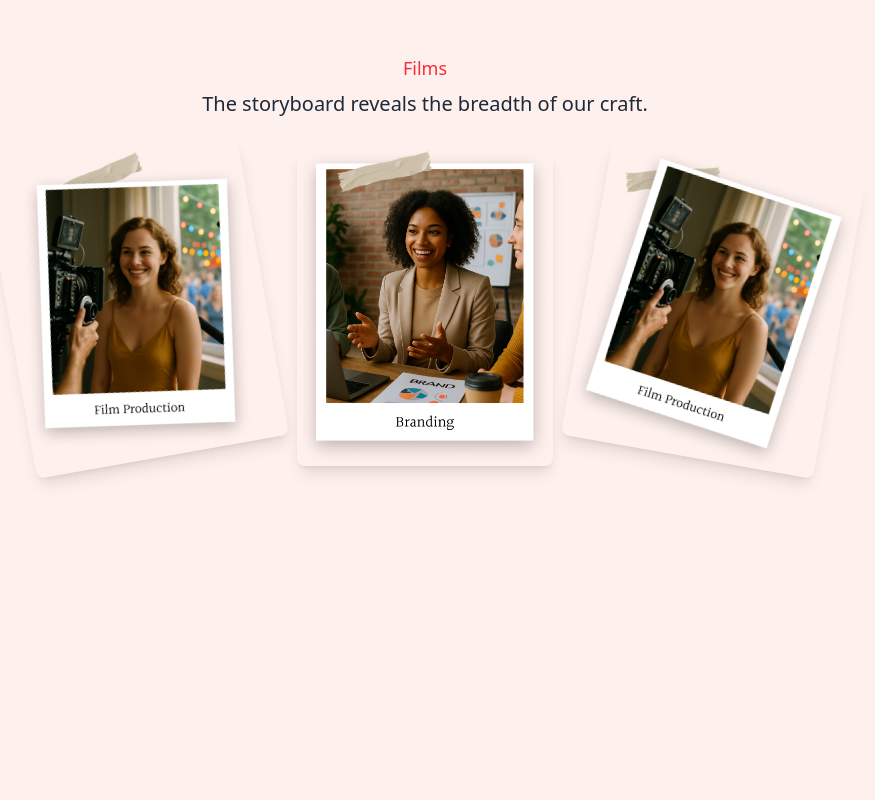
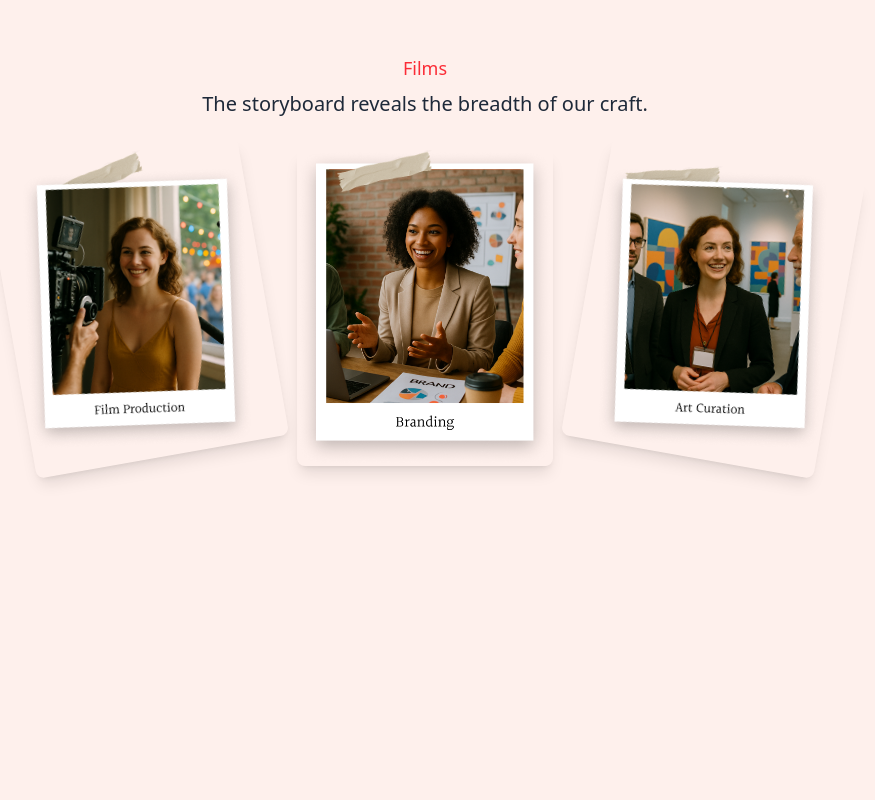
Before and after one commit to jashnnkhuranaa/ez_round1, a React (Vite) app in the folder ez_round1/: page / in a window 1280 px wide. Shown: the part 2540-3340 px from the top of the page, without its empty margins (215-1090 px from the left). Built offline with nearby package versions, Linux system fonts and the light colour scheme; a web font is replaced by a local one.

Commit message:
final changes

```diff
--- a/ez_round1/src/components/AboutUs.jsx
+++ b/ez_round1/src/components/AboutUs.jsx
@@ -1,10 +1,15 @@
 import React from "react";
+import  card1 from "../assets/aboutUs/10card.png";
+import card2 from "../assets/aboutUs/85card.png";
+import card3 from "../assets/aboutUs/50card.png";
+import arc from "../assets/aboutUs/arc.png";
+import mountain from "../assets/aboutUs/mountain.png";
 
 const AboutUs = () => {
   return (
     <section className="bg-[#FEF0EC] flex flex-col md:flex-row justify-between items-center px-6 md:px-20 py-16 min-h-screen overflow-hidden">
 
-      {/* LEFT SIDE */}
+
       <div className="md:w-1/2 flex flex-col gap-6 text-left">
         <h2 className="text-2xl md:text-3xl font-halant text-gray-800">
           A montage of familiar faces and names.
@@ -16,32 +21,32 @@ const AboutUs = () => {
           listening, creating, and building stories that matter.
         </p>
 
-        {/* Cards Section */}
+
         <div className="flex flex-wrap md:flex-nowrap gap-4 mt-6 items-center">
-          {/* 85+ Projects Card */}
+
           <img
-            src="/src/assets/aboutUs/85card.png"
+            src={card1}
             alt="Happy Clients"
             className="w-[130px] md:w-[150px] transform rotate-[3deg]"
           />
 
-          {/* 50+ Happy Clients Image */}
+
           <img
-            src="/src/assets/aboutUs/50card.png"
+            src={card2}
             alt="Happy Clients"
             className="w-[130px] md:w-[150px] left-5 transform rotate-[3deg]"
           />
 
-          {/* 10+ Experts Team Image */}
+
           <img
-            src="/src/assets/aboutUs/10card.png"
+            src={card3}
             alt="Experts Team"
             className="w-[130px] md:w-[150px] transform rotate-[2deg]"
           />
         </div>
       </div>
 
-      {/* RIGHT SIDE */}
+
       <div className="md:w-1/2 mt-12 md:mt-0 flex flex-col items-center text-center relative">
         <p
           className="font-island text-2xl md:text-3xl text-gray-800 leading-relaxed mb-10"
@@ -53,15 +58,15 @@ const AboutUs = () => {
           connect, and endure.
         </p>
 
-        {/* Arc + Mountain */}
+
         <div className="relative w-full flex justify-center items-center">
           <img
-            src="/src/assets/aboutUs/arc.png"
+            src={arc}
             alt="Brand Arc"
             className="w-[80%] md:w-[400px] mx-auto"
           />
           <img
-            src="/src/assets/aboutUs/mountain.png"
+            src={mountain}
             alt="Mountain Illustration"
             className="absolute bottom-[-10px] w-[50%] md:w-[280px]"
           />
--- a/ez_round1/src/components/Contact/ContactBackground.jsx
+++ b/ez_round1/src/components/Contact/ContactBackground.jsx
@@ -6,12 +6,12 @@ export default function ContactBackground() {
   return (
     <>
       <img
-        src={TopRight}
+        src={BottomLeft}
         alt="Top Right Pattern"
         className="absolute top-0 right-0 w-[380px] md:w-[450px] opacity-90"
       />
       <img
-        src={BottomLeft}
+        src={TopRight}
         alt="Bottom Left Pattern"
         className="absolute bottom-0 left-0 w-[420px] md:w-[500px] opacity-90"
       />
--- a/ez_round1/src/components/Services.jsx
+++ b/ez_round1/src/components/Services.jsx
@@ -1,9 +1,13 @@
 import React from "react";
+import strip from "../assets/services/strip.png";
+import girl1 from "../assets/services/girl1.png";
+import girl2 from "../assets/services/girl2.png";
+import girl3 from "../assets/services/girl3.png";
 
 const Services = () => {
   return (
     <div className="min-h-screen flex flex-col items-center justify-center bg-[#FEF0EC] px-4 py-10">
-      {/* Section Title */}
+
       <div className="text-center mb-8">
         <h2 className="text-lg text-red-500 font-medium">Films</h2>
         <p className="text-gray-800 text-xl mt-2">
@@ -11,45 +15,45 @@ const Services = () => {
         </p>
       </div>
 
-      {/* Cards Section */}
+
       <div className="flex flex-col md:flex-row items-center justify-center gap-8">
-        {/* Card 1 */}
+
         <div className="relative">
           <img
-            src="/src/assets/services/strip.png"
+            src={strip}
             alt="Tape"
             className="absolute top-0 left-10 w-24 rotate-[-10deg]"
           />
           <img
-            src="/src/assets/services/girl1.png"
+            src={girl1}
             alt="Film Production"
             className="w-64 rounded-lg shadow-lg rotate-[-10deg]"
           />
         </div>
 
-        {/* Card 2 */}
+
         <div className="relative">
           <img
-            src="/src/assets/services/strip.png"
+            src={strip}
             alt="Tape"
             className="absolute top-0 left-10 w-24"
           />
           <img
-            src="/src/assets/services/girl2.png"
+            src={girl2}
             alt="Branding"
             className="w-64 rounded-lg shadow-lg"
           />
         </div>
 
-        {/* Card 3 */}
+
         <div className="relative">
           <img
-            src="/src/assets/services/strip.png"
+            src={strip}
             alt="Tape"
             className="absolute top-0 left-10 w-24 rotate-[10deg]"
           />
           <img
-            src="/src/assets/services/girl1.png"
+            src={girl3}
             alt="Art Curation"
             className="w-64 rounded-lg shadow-lg rotate-[10deg]"
           />
```
Also changed, not shown: ez_round1/src/components/AboutPage.jsx (+8 -8 lines), ez_round1/src/components/HeroSection.jsx (+7 -7 lines), ez_round1/src/components/Navbar.jsx (+5 -5 lines), ez_round1/src/components/Portfolio.jsx (+5 -6 lines).
